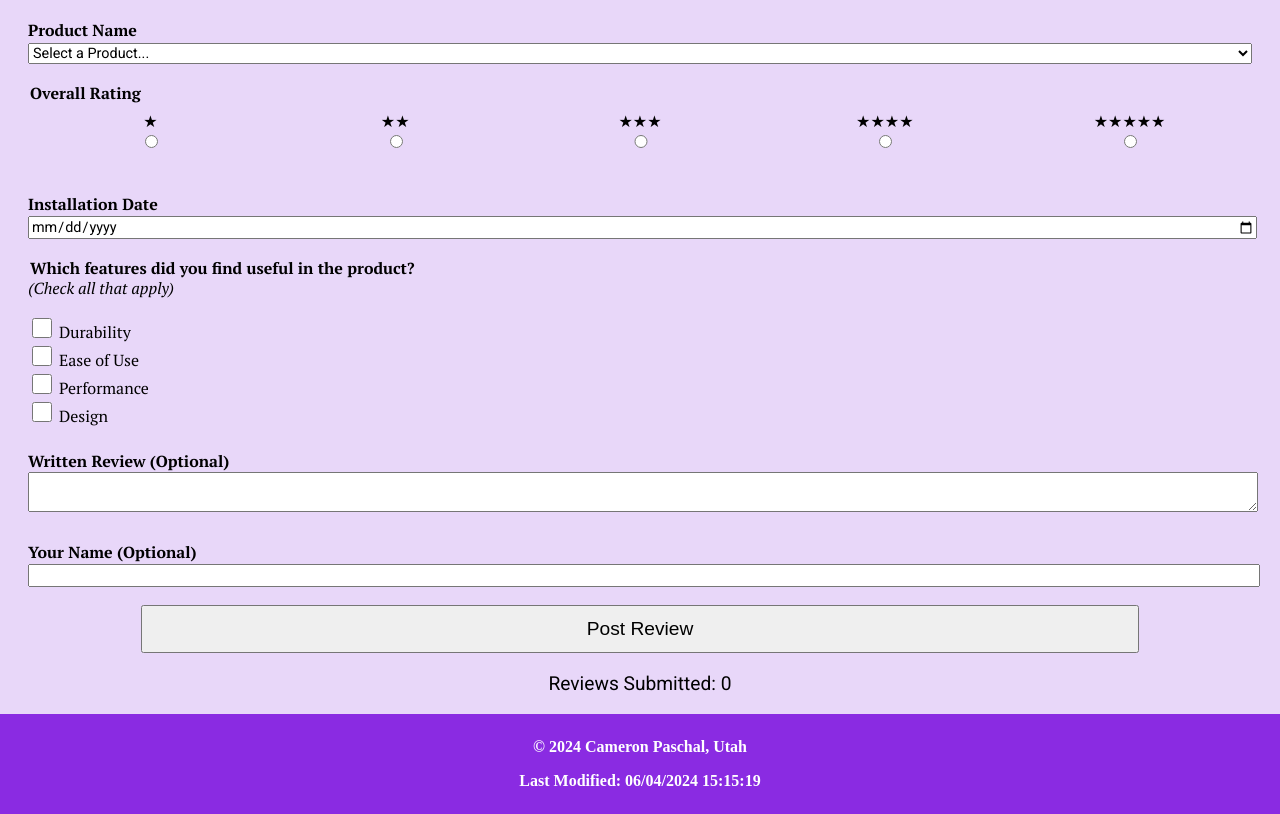
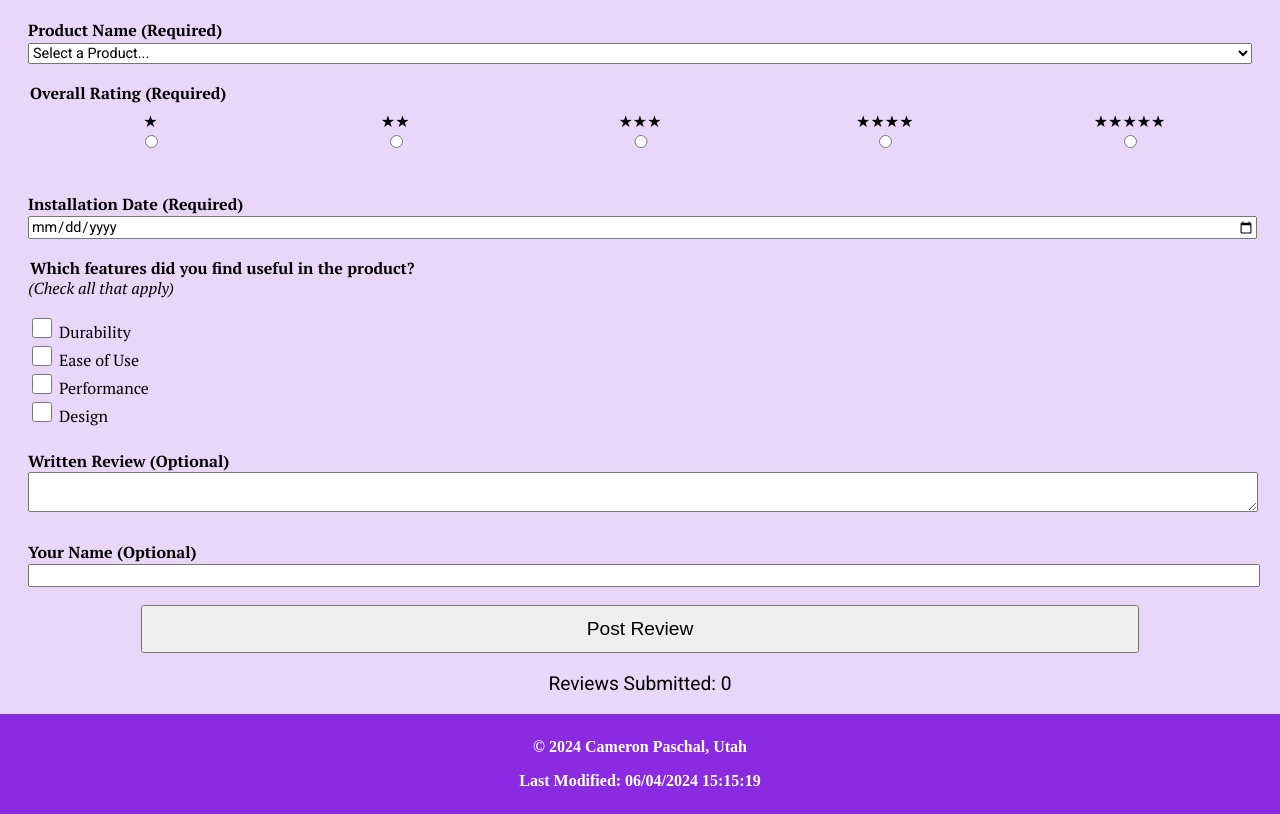
Before and after one commit to cameronpaschal/wdd131, a plain HTML site: page form.html in a window 1280 px wide. Shown: the part 77-891 px from the top of the page. Drawn offline with Linux system fonts and the light colour scheme.

Commit message:
added labels of what is required to the form

```diff
--- a/form.html
+++ b/form.html
@@ -27,7 +27,7 @@
 
 
             <fieldset class="review-item" id="dropdown">
-                <label for="product" class="form-title">Product Name</label>
+                <label for="product" class="form-title">Product Name <span class="optional-tag">(Required)</span></label></label>
                 <br>
                 <select class="input100" name="product" id="product" required>
                     <option value="" disabled selected>Select a Product...</option>
@@ -35,7 +35,8 @@
             </fieldset>
             <fieldset class="review-item" id="star-rating">
 
-                <legend class="form-title">Overall Rating</legend>
+                <legend class="form-title">Overall Rating <span class="optional-tag">(Required)</span></label>
+                </legend>
                 <label class="onestar" for="one-star">★</label>
                 <input class="onestar" type="radio" name="rating" id="one-star" value="one" required>
 
@@ -58,7 +59,7 @@
 
             <fieldset class="review-item" id="install-date">
 
-                <label class="form-title" for="installation-date">Installation Date</label>
+                <label class="form-title" for="installation-date">Installation Date <span class="optional-tag">(Required)</span></label></label>
                 <br>
                 <input class="input100" type="date" name="installation-date" id="installation-date" required>
 
```
